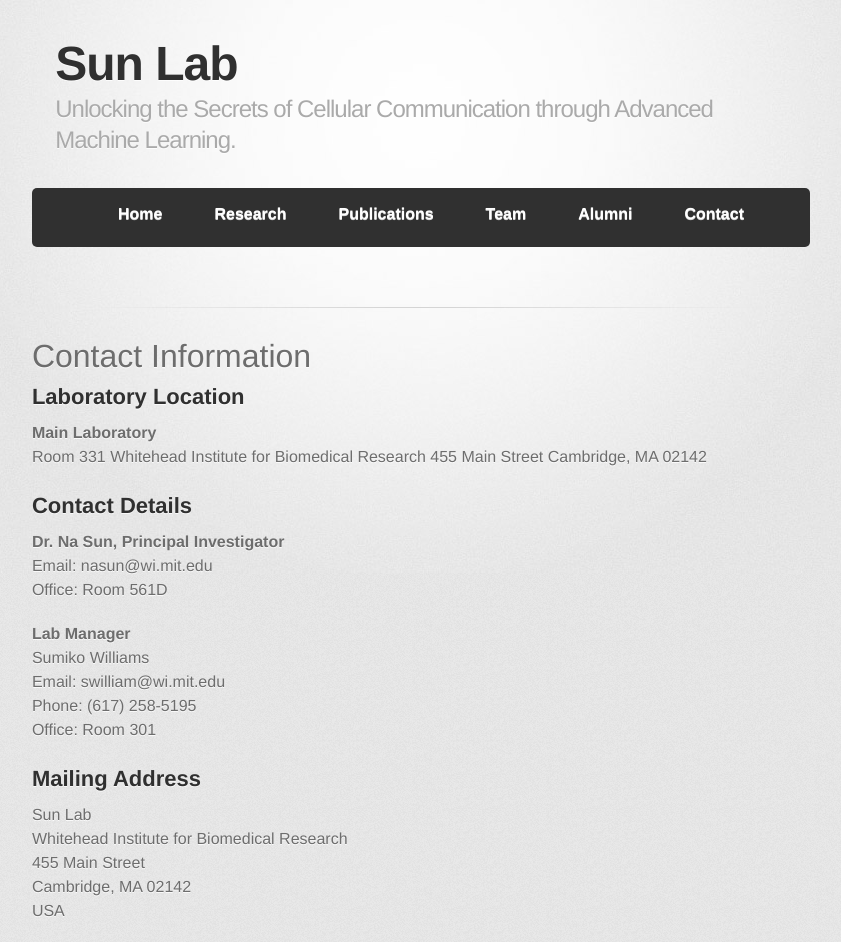
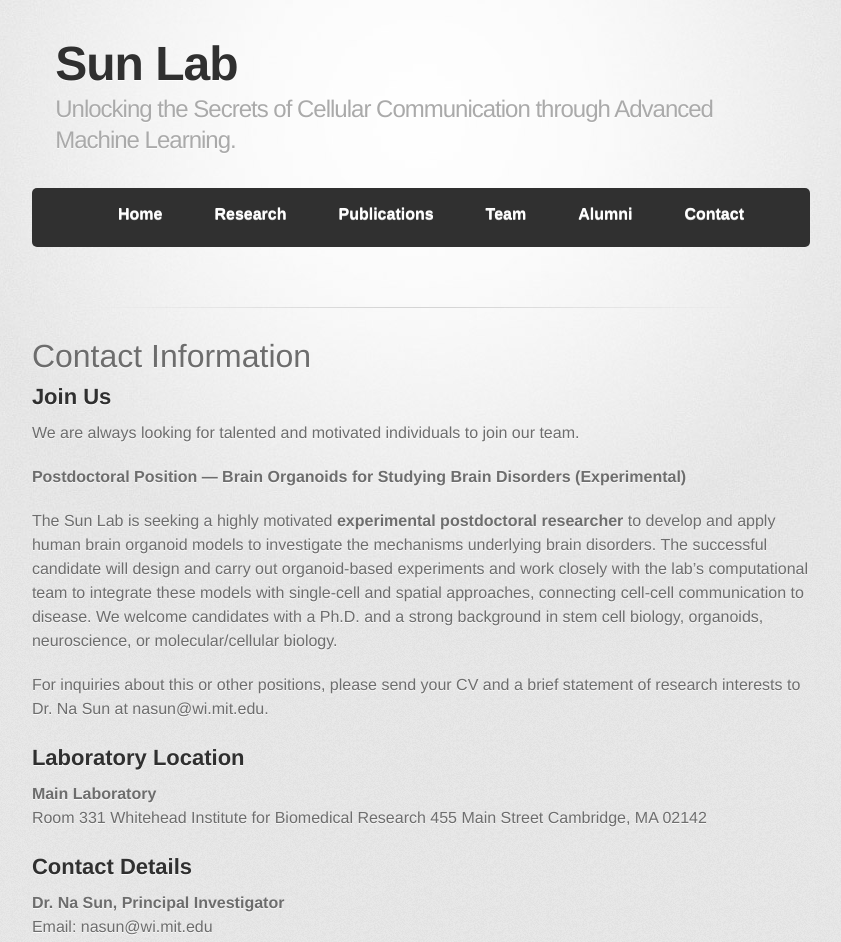
Before and after one commit to whitehead/SunLab, a Jekyll site: the page built from docs/contact.md, in a window 1280 px wide and 1400 px high. Shown: the top 942 px of the window, without its empty margins (187-1028 px from the left). Built offline with Jekyll 4.4.1, drawn with Linux system fonts in a browser that asks for light colours; some web fonts are replaced; some of the changed text lies outside the part shown.

Commit message:
Contact: move Join Us up, add brain-organoid postdoc ad, update office to 301A

```diff
--- a/docs/contact.md
+++ b/docs/contact.md
@@ -4,6 +4,15 @@ title: Contact
 ---
 
 # Contact Information
+
+## Join Us
+We are always looking for talented and motivated individuals to join our team.
+
+**Postdoctoral Position — Brain Organoids for Studying Brain Disorders (Experimental)**
+
+The Sun Lab is seeking a highly motivated **experimental postdoctoral researcher** to develop and apply human brain organoid models to investigate the mechanisms underlying brain disorders. The successful candidate will design and carry out organoid-based experiments and work closely with the lab's computational team to integrate these models with single-cell and spatial approaches, connecting cell-cell communication to disease. We welcome candidates with a Ph.D. and a strong background in stem cell biology, organoids, neuroscience, or molecular/cellular biology.
+
+For inquiries about this or other positions, please send your CV and a brief statement of research interests to Dr. Na Sun at nasun@wi.mit.edu.
 
 ## Laboratory Location
 
@@ -16,7 +25,7 @@ Cambridge, MA 02142
 ## Contact Details
 **Dr. Na Sun, Principal Investigator**
 Email: nasun@wi.mit.edu
-Office: Room 561D
+Office: Room 301A
 
 **Lab Manager**
 Sumiko Williams
```
Also changed, not shown: other parts of docs/contact.md (+0 -5 lines).
